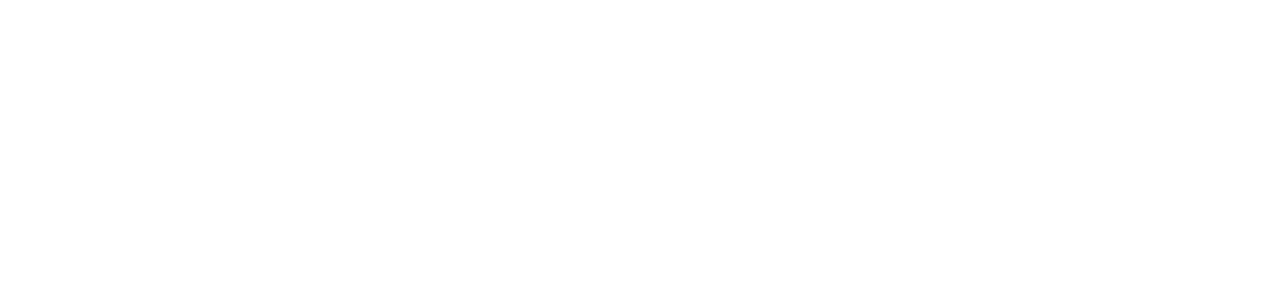
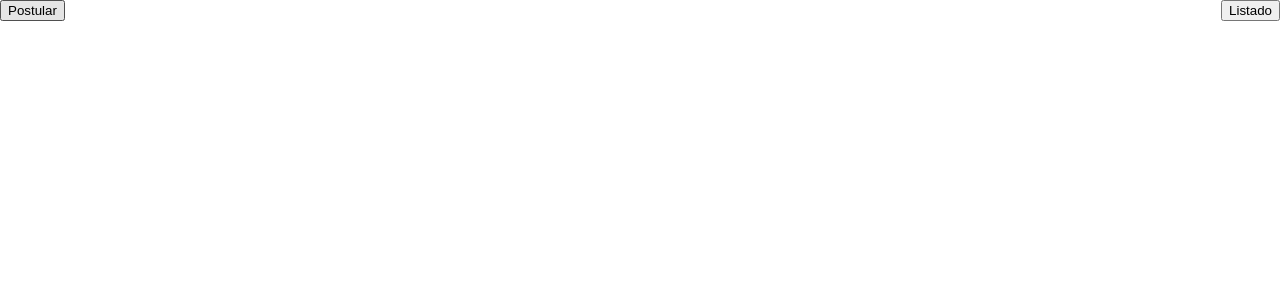
Before and after one commit to buenosaires19/team-7, a React (Create React App) app in the folder C4G.Grupo7.Frontend/chicas-en-tecnologia/: page / in a window 1280 px wide. Shown: the top 300 px of the page. Built offline with nearby package versions, Linux system fonts and the light colour scheme.

Commit message:
Creo Componentes inicio
Creo componente inicio y su Css acorde

```diff
--- a/C4G.Grupo7.Frontend/chicas-en-tecnologia/src/Components/Inicio.jsx
+++ b/C4G.Grupo7.Frontend/chicas-en-tecnologia/src/Components/Inicio.jsx
@@ -1,11 +1,78 @@
-import React, { Component } from 'react'
+import React from 'react';
+//import API from '../../ApiComponent'
+import './style.css'
 
-export default class Inicio extends Component {
-  render() {
-    return (
-      <div>
 
-      </div>
-    )
-  }
+class ComponenteABM extends React.Component {
+
+    constructor() {
+        super();
+
+    }
+
+
+
+    renderUsuarios() {
+
+        return(
+            <div class="card">
+                {this.state.usuarios.map(usuario =>
+                    <div class="card-body" onClick={() =>
+                    this.setState({usuarioSeleccionado: usuario})}
+                    style={{
+                        backgroundColor: this.state.usuarioSeleccionado.name
+                        && this.state.usuarioSeleccionado.name === usuario.name ? 'red' : 'beige',
+                        fontSize: '30px',
+                    }}
+                    >
+                    {usuario.name}
+
+                    </div>
+                )}
+            </div>
+            );
+    }
+
+    goPostulante() {
+       this.props.history.push('/postulante');
+    }
+
+   /* goUser() {
+        this.props.history.push(`/user/${this.state.usuarioSeleccionado.id}`);
+    }
+
+    deleteUser() {
+        API.delete(`/user/${this.state.usuarioSeleccionado.id}/delete`)
+        .then(console.log(this.state)).catch(console.log("No pillo"))
+    }
+    */
+    renderButtons() {
+        return(
+        <div class="Button-flex">
+
+            <button type="button" className="btn btn-primary" onClick={() =>this.goPostulante()}> Postular </button>
+
+            <button type="button" className="btn btn-primary" > Listado </button>
+
+        </div>
+        );
+    }
+
+    render() {
+
+
+        return (
+            <body>
+                <div>
+
+                    {this.renderButtons()}
+                </div>
+            </body>
+        );
+    }
+
+
+
 }
+
+export default ComponenteABM;
--- /dev/null
+++ b/C4G.Grupo7.Frontend/chicas-en-tecnologia/src/Components/style.css
@@ -0,0 +1,21 @@
+.Button-flex{
+
+    justify-content: space-between;
+    display: flex;
+
+}
+
+.card-body {
+    display: flex;
+    flex-direction: column;
+    align-items: center;
+}
+
+.App-Columns {
+    display: flex;
+}
+
+
+body .colorBody {
+    background-color: rgb(23, 23, 80);
+}
```
